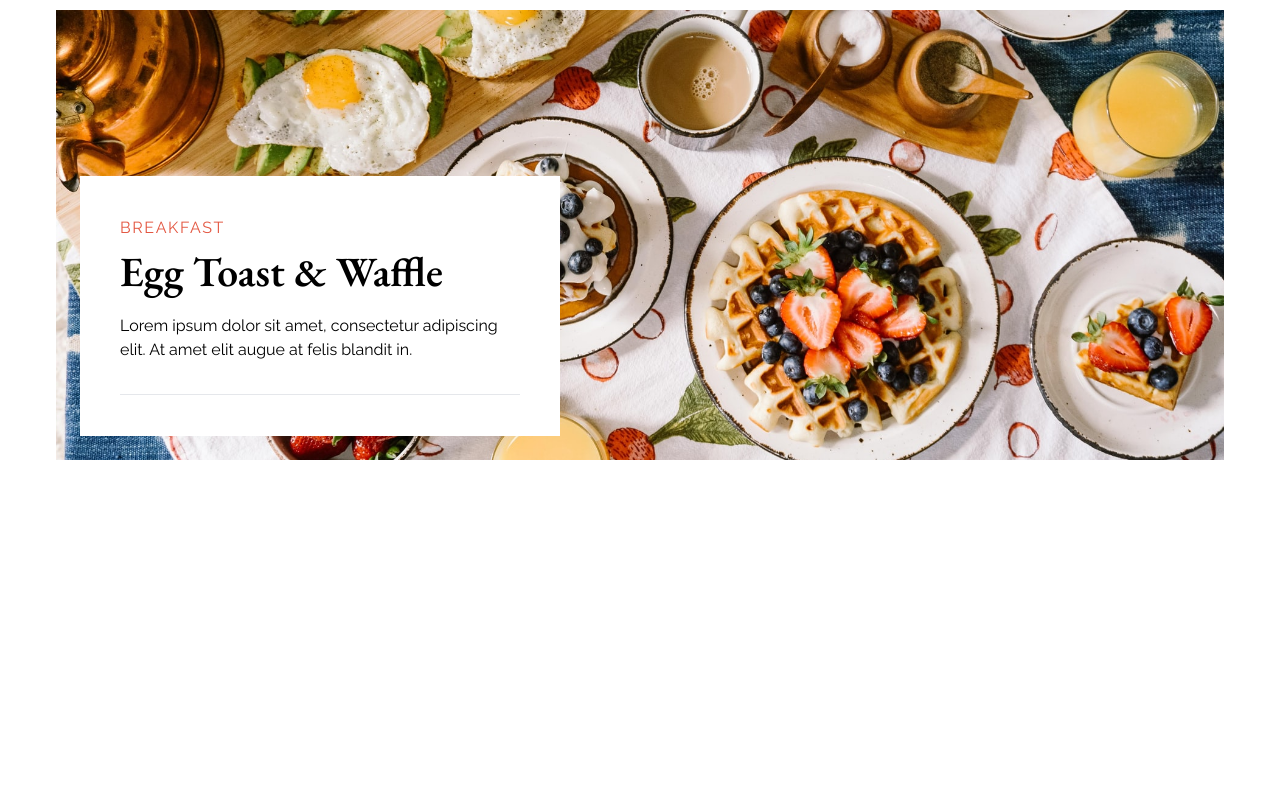
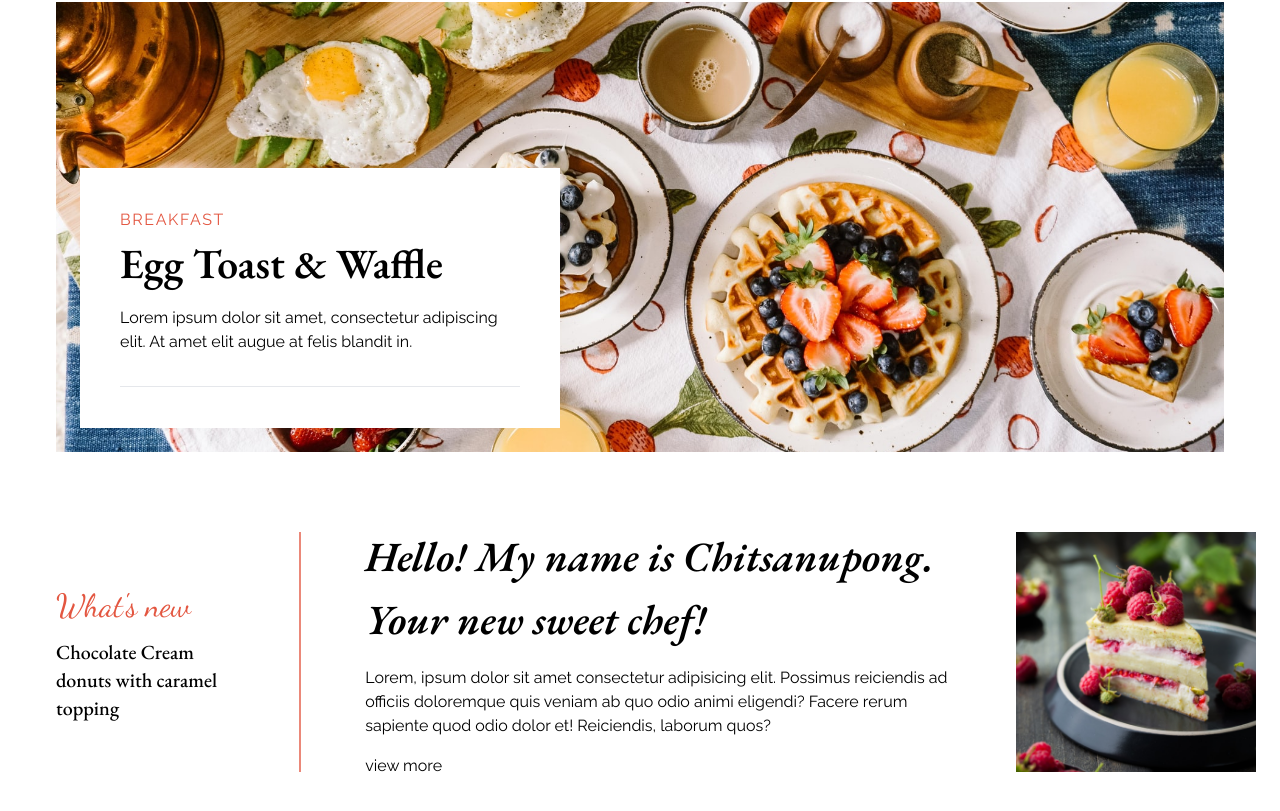
Before and after one commit to firstneverrest/FamRest-Restaurant, a Preact app: page / in a window 1280 px wide. Shown: the part 287-1098 px from the top of the page. Before the commit the page ends 854 px from the top, so only its background shows below. Built offline with nearby package versions, Linux system fonts and the light colour scheme.

Commit message:
feat: add greeting section

```diff
--- a/src/components/Greeting.tsx
+++ b/src/components/Greeting.tsx
@@ -1,9 +1,37 @@
 import { h, FunctionComponent } from 'preact';
+import Cake from '../assets/images/cake.png';
 
 const Greeting: FunctionComponent = () => {
   return (
-    <div class="">
-      <p></p>
+    <div class="grid place-items-center">
+      <div class="flex my-20 h-[240px] w-[1200px]">
+        <section class="flex flex-col justify-center">
+          <h4 class="font-dancing text-primary">What's new</h4>
+          <p class="font-garamond font-medium text-xl mt-2">
+            Chocolate Cream donuts with caramel topping
+          </p>
+        </section>
+        <span class="h-full border-[1px] border-primary opacity-70 mx-16"></span>
+        <section class="flex">
+          <div class="flex flex-col justify-center mr-16">
+            <h3 class="italic">
+              Hello! My name is Chitsanupong. Your new sweet chef!
+            </h3>
+            <p class="my-4">
+              Lorem, ipsum dolor sit amet consectetur adipisicing elit. Possimus
+              reiciendis ad officiis doloremque quis veniam ab quo odio animi
+              eligendi? Facere rerum sapiente quod odio dolor et! Reiciendis,
+              laborum quos?
+            </p>
+            <a href="#">view more</a>
+          </div>
+          <img
+            class="h-full w-[240px] object-cover"
+            src={Cake}
+            alt="sweet cake"
+          />
+        </section>
+      </div>
     </div>
   );
 };
--- a/src/components/index.ts
+++ b/src/components/index.ts
@@ -1,3 +1,4 @@
 export { default as BannerCard } from './BannerCard';
 export { default as Navbar } from './Navbar';
 export { default as SearchBar } from './SearchBar';
+export { default as Greeting } from './Greeting';
--- a/src/pages/Homepage.tsx
+++ b/src/pages/Homepage.tsx
@@ -1,5 +1,5 @@
 import { h, FunctionComponent } from 'preact';
-import { Navbar, BannerCard, SearchBar } from '../components';
+import { Navbar, BannerCard, SearchBar, Greeting } from '../components';
 import Banner from '../assets/images/banner.jpg';
 
 const Homepage: FunctionComponent = () => {
@@ -26,6 +26,7 @@ const Homepage: FunctionComponent = () => {
         />
         <BannerCard />
       </div>
+      <Greeting />
     </div>
   );
 };
--- a/src/styles/global.css
+++ b/src/styles/global.css
@@ -50,6 +50,14 @@ h6 {
   font-family: 'Dancing Script', cursive;
 }
 
+.font-garamond {
+  font-family: 'EB Garamond', serif;
+}
+
+.font-raleway {
+  font-family: 'Raleway', sans-serif;
+}
+
 .container {
   position: relative;
   grid-template-columns: repeat(12, 1fr);
@@ -78,19 +86,22 @@ h6 {
   align-items: center;
 }
 
-.navbar-container a:not(:last-child) {
-  margin-right: 64px;
+.navbar-container a {
   cursor: pointer;
 }
 
+.navbar-container a:not(:last-child) {
+  margin-right: 64px;
+}
+
 .navbar-container a:hover {
-  color: #ff0000;
-  transition: color 0.3s ease-in-out;
+  transform: translateY(-2px);
+  transition: all 0.2s ease-in-out;
 }
 
 @layer components {
   .nav-text {
-    @apply text-primary tracking-wide font-semibold uppercase;
+    @apply text-primary text-sm tracking-wide font-semibold uppercase;
   }
 }
 
```
Also changed, not shown: src/assets/images/cake.png (added).
